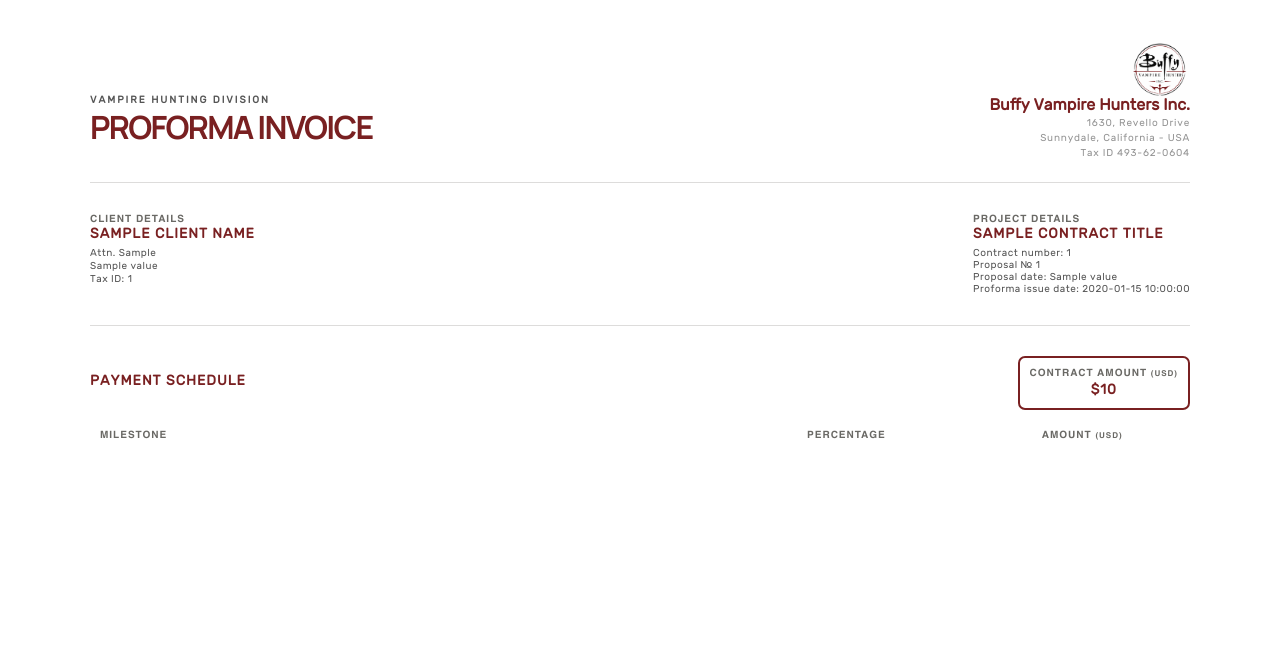
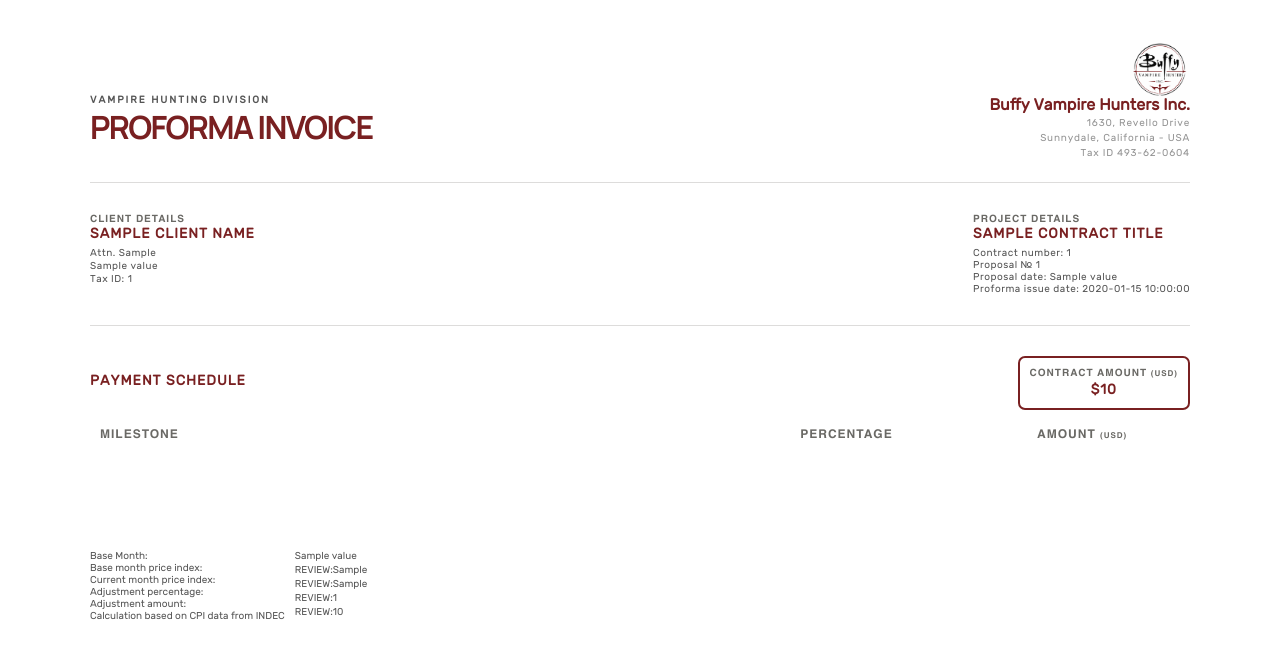
Before and after one commit to patriciakapla/proforma-generator, a Python web app: template templates/index.html in a window 1280 px wide. Shown: the top 658 px of the page. Run offline with Jinja, Linux system fonts and the light colour scheme; the template is opened without the code that fills it: most values are stand-ins (such as "Sample title", 1, 10 or a date in 2020).

Commit message:
feat: template layout - start total-section

```diff
--- a/templates/index.html
+++ b/templates/index.html
@@ -50,7 +50,7 @@
     <section class="payment-section">
       <div class="payment-header">
         <h2 class="title">Payment Schedule</h2>
-        <div class="total-container">
+        <div class="contract-total-container">
           <span class="subheading"
             >Contract amount
             <span style="font-size: 0.8rem">({{currency}}) </span></span
@@ -84,5 +84,29 @@
         </div>
       </div>
     </section>
+    <section class="total-section">
+      <div class="ipc-container">
+        <div class="ipc-titles">
+          <p class="ipc-title">Base Month:</p>
+          <p class="ipc-title">Base month price index:</p>
+          <p class="ipc-title">Current month price index:</p>
+          <p class="ipc-title">Adjustment percentage:</p>
+          <p class="ipc-title">Adjustment amount:</p>
+          <span class="ipc-disclaimer"
+            >Calculation based on CPI data from INDEC</span
+          >
+        </div>
+        <div class="ipc-data">
+          <p class="ipc-data">
+            {% for key, value in proposalDate.items() %} {{value}} {% endfor %}
+          </p>
+          <p class="ipc-data">REVIEW:{{baseIPC}}</p>
+          <p class="ipc-data">REVIEW:{{currentIPC}}</p>
+          <p class="ipc-data">REVIEW:{{ipcPercentage}}</p>
+          <p class="ipc-data">REVIEW:{{adjustmentAmount}}</p>
+        </div>
+      </div>
+      <div class="total-container"></div>
+    </section>
   </body>
 </html>
--- a/templates/styles.css
+++ b/templates/styles.css
@@ -37,7 +37,6 @@ Grays #555555 #6a6965 #949494 #dddcdb
 * {
   margin: 0;
   padding: 0;
-  overflow: hidden;
 }
 
 html {
@@ -182,7 +181,7 @@ body {
   align-items: center;
 }
 
-.total-container {
+.contract-total-container {
   display: flex;
   flex-direction: column;
   padding: 1rem;
@@ -191,7 +190,7 @@ body {
   align-items: center;
 }
 
-.total-container h2 {
+.contract-total-container h2 {
   margin-top: 0.3rem;
   margin-bottom: 0;
 }
@@ -210,9 +209,8 @@ body {
   align-items: center;
 }
 
-REVIEW:
 .table-heading .subheading {
-  font-size: 1.4rem;
+  font-size: 1.2rem !important;
 }
 
 .table-body {
@@ -225,8 +223,9 @@ REVIEW:
   display: flex;
   height: 3rem;
   align-items: center;
-  font-size: 1.3rem;
+  font-size: 1.2rem;
   letter-spacing: 0.05rem;
+  text-transform: uppercase;
 }
 
 .table-row :nth-child(1),
@@ -242,11 +241,6 @@ REVIEW:
   text-align: center;
 }
 
-/* .amount,
-.percentage {
-  text-align: center;
-} */
-
 .billed {
   color: #6a6965;
 }
@@ -260,3 +254,32 @@ REVIEW:
   color: #792021;
   font-weight: 600;
 }
+
+/* TOTAL SECTION */
+
+.total-section {
+  display: flex;
+  padding: 3rem 0rem;
+  margin: 0rem 9rem;
+}
+.ipc-container {
+  display: flex;
+  /* flex: 1.5; */
+  justify-content: space-around;
+  gap: 1rem;
+}
+
+/* .total-container {
+  flex: 1;
+} */
+
+.ipc-title,
+.ipc-data {
+  display: flex;
+  flex-direction: column;
+  gap: 0.2rem;
+}
+
+.ipc-disclaimer {
+  white-space: nowrap;
+}
```
